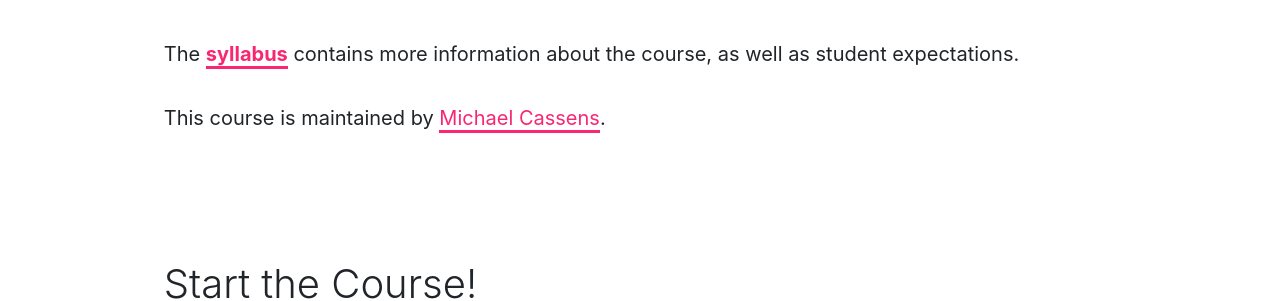
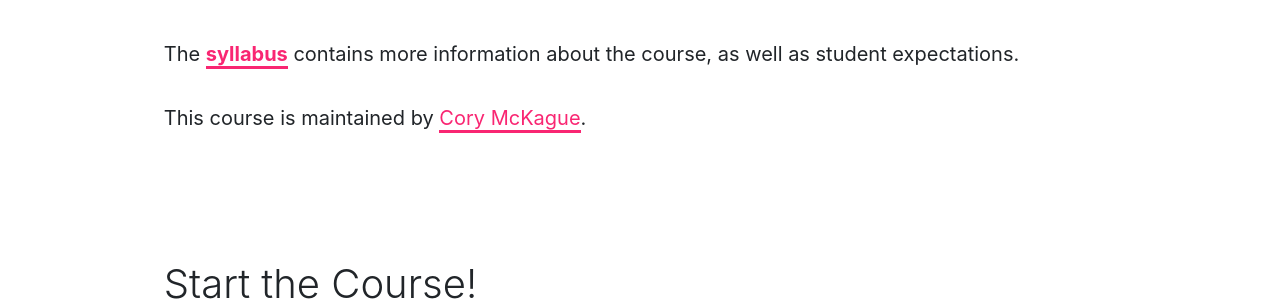
Before and after one commit to coryMcKague/MART120-Spring2024, a Jekyll site: the page built from index.markdown, in a window 1280 px wide. Shown: the part 1280-1581 px from the top of the page. Built offline with Jekyll 4.4.1, drawn with Linux system fonts in a browser that asks for light colours; nearby versions of some CDN libraries.

Commit message:
Update index.markdown

```diff
--- a/index.markdown
+++ b/index.markdown
@@ -11,7 +11,7 @@ This course teaches you the foundations of writing code, so it becomes a tool fo
 The [**syllabus**]({{ site.baseurl }}/syllabus/ ) contains more information about the course, as well as student expectations.
 
 
-This course is maintained by [Michael Cassens]({{ site.baseurl }}/instructors/ ).
+This course is maintained by [Cory McKague]({{ site.baseurl }}/instructors/ ).
 
 ### Start the Course!
 
```
